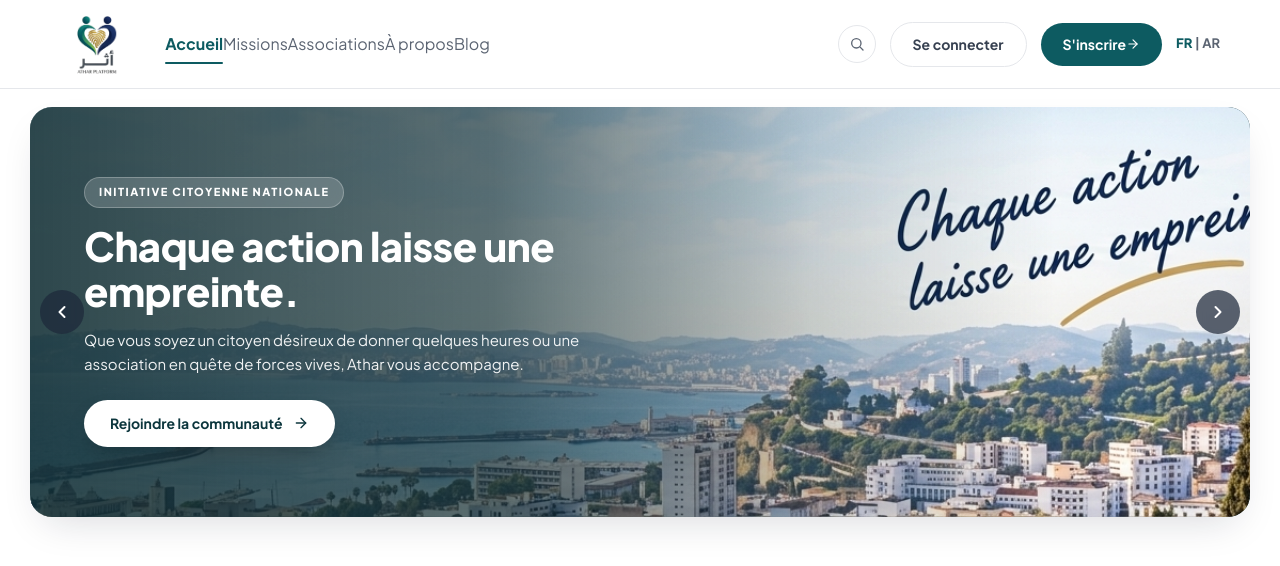
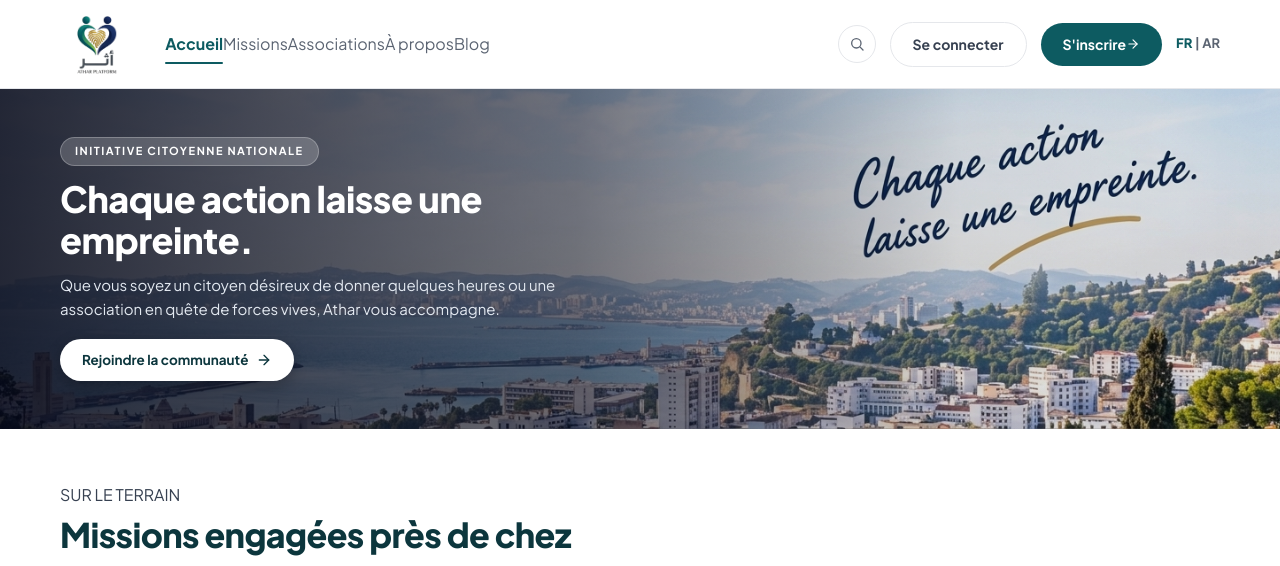
Before and after one commit to meyladj/athar, a React (Vite) app in the folder Ather_UI/: page / in a window 1280 px wide. Shown: the top 566 px of the page. Built offline with nearby package versions, Linux system fonts and the light colour scheme.

Commit message:
feat: conserver uniquement la banniere panoramique originale avec 'Chaque action laisse une empreinte'

```diff
--- a/Ather_UI/src/App.jsx
+++ b/Ather_UI/src/App.jsx
@@ -162,33 +162,6 @@ export default function App() {
 
   // Category filter for missions
   const [selectedCategoryFilter, setSelectedCategoryFilter] = useState('Toutes');
-
-  // Hero panoramic slider state
-  const [currentHeroSlide, setCurrentHeroSlide] = useState(0);
-  const heroSlides = [
-    {
-      image: "/assets/algeria-panoramic.jpg",
-      badge: "INITIATIVE CITOYENNE NATIONALE",
-      title: "Chaque action laisse une empreinte.",
-      desc: "Que vous soyez un citoyen désireux de donner quelques heures ou une association en quête de forces vives, Athar vous accompagne.",
-      buttonText: "Rejoindre la communauté",
-      action: () => openSignup('choice')
-    },
-    {
-      image: "/assets/hero-banner-full.jpg",
-      badge: "ENGAGEMENT CITOYEN & SOLIDARITÉ",
-      title: "Ensemble pour une Algérie solidaire.",
-      desc: "Plus de 12 500 bénévoles et 350 associations déjà mobilisés à travers les 58 wilayas pour créer un impact réel.",
-      buttonText: "Découvrir les missions",
-      action: () => {
-        const el = document.getElementById('missions');
-        if (el) el.scrollIntoView({ behavior: 'smooth' });
-      }
-    }
-  ];
-
-  const nextSlide = () => setCurrentHeroSlide((prev) => (prev + 1) % heroSlides.length);
-  const prevSlide = () => setCurrentHeroSlide((prev) => (prev - 1 + heroSlides.length) % heroSlides.length);
 
   // Initial skeleton loading timer
   useEffect(() => {
@@ -464,58 +437,37 @@ export default function App() {
         </div>
       </header>
 
-      {/* HERO PANORAMIQUE BANNER (comme la capture d'écran) */}
-      <section className="panoramic-hero-wrapper" id="accueil">
-        <div className="panoramic-hero-slider">
-          {heroSlides.map((slide, idx) => (
-            <div
-              key={idx}
-              className={`panoramic-hero-slide ${idx === currentHeroSlide ? 'active' : ''}`}
-            >
-              <img
-                src={slide.image}
-                alt={slide.title}
-                className="panoramic-hero-img"
-              />
-              <div className="panoramic-hero-overlay"></div>
-              <div className="panoramic-hero-content">
-                <span className="panoramic-hero-badge">
-                  {slide.badge}
-                </span>
-                <h1 className="panoramic-hero-title">
-                  {slide.title}
-                </h1>
-                <p className="panoramic-hero-desc">
-                  {slide.desc}
-                </p>
-                <div>
-                  <button
-                    onClick={slide.action}
-                    className="panoramic-hero-btn"
-                  >
-                    <span>{slide.buttonText}</span>
-                    <IconArrowRight className="w-4 h-4" />
-                  </button>
-                </div>
+      {/* BANNIÈRE PANORAMIQUE ORIGINALE (La toute première fois - Photo unique) */}
+      <section className="panoramic-banner" id="accueil">
+        <div className="panoramic-banner-inner">
+          <img
+            src="/assets/algeria-panoramic.jpg"
+            alt="Chaque action laisse une empreinte - Baie d'Alger"
+            className="panoramic-banner-img"
+          />
+          <div className="panoramic-banner-overlay"></div>
+          <div className="wrap panoramic-banner-content">
+            <div className="panoramic-banner-text">
+              <span className="panoramic-banner-badge">
+                Initiative Citoyenne Nationale
+              </span>
+              <h1 className="panoramic-banner-title">
+                Chaque action laisse une empreinte.
+              </h1>
+              <p className="panoramic-banner-desc">
+                Que vous soyez un citoyen désireux de donner quelques heures ou une association en quête de forces vives, Athar vous accompagne.
+              </p>
+              <div className="panoramic-banner-action">
+                <button
+                  onClick={() => openSignup('choice')}
+                  className="panoramic-banner-btn"
+                >
+                  <span>Rejoindre la communauté</span>
+                  <IconArrowRight className="w-4 h-4" />
+                </button>
               </div>
             </div>
-          ))}
-
-          {/* Flèches latérales */}
-          <button
-            onClick={prevSlide}
-            className="panoramic-arrow prev"
-            aria-label="Diapositive précédente"
-          >
-            <IconChevronLeft className="w-5 h-5" />
-          </button>
-          <button
-            onClick={nextSlide}
-            className="panoramic-arrow next"
-            aria-label="Diapositive suivante"
-          >
-            <IconChevronRight className="w-5 h-5" />
-          </button>
+          </div>
         </div>
       </section>
 
--- a/Ather_UI/src/style.css
+++ b/Ather_UI/src/style.css
@@ -33,142 +33,117 @@ header{background:#fff;border-bottom:1px solid var(--gris);position:sticky;top:0
 .lang{font-size:13px;font-weight:700;color:#5b6472;cursor:pointer}
 .lang b{color:var(--vert)}
 
-/* ===== HERO PANORAMIQUE (comme la capture d'écran) ===== */
-.panoramic-hero-wrapper{
-  position:relative;
-  width:100%;
-  max-width:1380px;
-  margin:18px auto 0;
-  padding:0 30px;
+/* ===== BANNIÈRE PANORAMIQUE ORIGINALE (La toute première fois) ===== */
+.panoramic-banner {
+  position: relative;
+  overflow: hidden;
+  background: #0f172a;
+  color: #fff;
+  width: 100%;
 }
-.panoramic-hero-slider{
-  position:relative;
-  width:100%;
-  min-height:380px;
-  height:410px;
-  border-radius:22px;
-  overflow:hidden;
-  box-shadow:0 16px 40px -15px rgba(15,23,42,.18);
-  background:#0c2a30;
+.panoramic-banner-inner {
+  position: relative;
+  width: 100%;
+  height: 340px;
 }
-.panoramic-hero-slide{
-  position:absolute;
-  inset:0;
-  width:100%;
-  height:100%;
-  opacity:0;
-  pointer-events:none;
-  transition:opacity .5s ease;
+.panoramic-banner-img {
+  position: absolute;
+  inset: 0;
+  width: 100%;
+  height: 100%;
+  object-fit: cover;
+  object-position: center 36%;
+  opacity: 0.9;
+  image-rendering: -webkit-optimize-contrast;
 }
-.panoramic-hero-slide.active{
-  opacity:1;
-  pointer-events:auto;
+.panoramic-banner-overlay {
+  position: absolute;
+  inset: 0;
+  background: linear-gradient(90deg, rgba(2, 6, 23, 0.85) 0%, rgba(2, 6, 23, 0.5) 45%, rgba(2, 6, 23, 0.05) 75%, transparent 100%);
+  z-index: 1;
 }
-.panoramic-hero-img{
-  position:absolute;
-  inset:0;
-  width:100%;
-  height:100%;
-  object-fit:cover;
-  object-position:center 36%;
-  image-rendering:-webkit-optimize-contrast;
+.panoramic-banner-content {
+  position: relative;
+  z-index: 2;
+  height: 100%;
+  display: flex;
+  align-items: center;
 }
-.panoramic-hero-overlay{
-  position:absolute;
-  inset:0;
-  background:linear-gradient(90deg, rgba(12,42,48,.86) 0%, rgba(12,42,48,.66) 38%, rgba(12,42,48,.18) 64%, rgba(12,42,48,0) 84%);
-  z-index:1;
+.panoramic-banner-text {
+  max-width: 580px;
+  display: flex;
+  flex-direction: column;
+  gap: 12px;
 }
-.panoramic-hero-content{
-  position:relative;
-  z-index:2;
-  height:100%;
-  display:flex;
-  flex-direction:column;
-  justify-content:center;
-  padding:0 54px;
-  max-width:650px;
-  color:#fff;
+.panoramic-banner-badge {
+  display: inline-flex;
+  align-items: center;
+  width: fit-content;
+  padding: 5px 14px;
+  border-radius: 999px;
+  background: rgba(255, 255, 255, 0.2);
+  backdrop-filter: blur(8px);
+  color: #fff;
+  font-size: 11px;
+  font-weight: 700;
+  letter-spacing: 1.5px;
+  text-transform: uppercase;
+  border: 1px solid rgba(255, 255, 255, 0.25);
 }
-.panoramic-hero-badge{
-  display:inline-flex;
-  align-items:center;
-  width:fit-content;
-  background:rgba(255,255,255,.18);
-  backdrop-filter:blur(6px);
-  color:#ffffff;
-  font-size:11px;
-  font-weight:800;
-  letter-spacing:1.5px;
-  text-transform:uppercase;
-  padding:6px 14px;
-  border-radius:999px;
-  margin-bottom:16px;
-  border:1px solid rgba(255,255,255,.25);
+.panoramic-banner-title {
+  font-size: 36px;
+  font-weight: 800;
+  color: #fff;
+  line-height: 1.15;
+  letter-spacing: -0.5px;
+  margin: 0;
 }
-.panoramic-hero-title{
-  font-size:40px;
-  line-height:1.12;
-  font-weight:800;
-  color:#ffffff;
-  letter-spacing:-.5px;
-  margin-bottom:14px;
+.panoramic-banner-desc {
+  font-size: 15px;
+  line-height: 1.6;
+  color: #e2e8f0;
+  margin: 0;
+  max-width: 520px;
 }
-.panoramic-hero-desc{
-  font-size:15px;
-  line-height:1.6;
-  color:rgba(255,255,255,.92);
-  margin-bottom:24px;
-  max-width:530px;
+.panoramic-banner-action {
+  padding-top: 6px;
 }
-.panoramic-hero-btn{
-  display:inline-flex;
-  align-items:center;
-  gap:10px;
-  background:#ffffff;
-  color:var(--bleu);
-  font-family:inherit;
-  font-weight:700;
-  font-size:14px;
-  padding:13px 26px;
-  border-radius:999px;
-  border:none;
-  cursor:pointer;
-  box-shadow:0 10px 25px -8px rgba(0,0,0,.3);
-  transition:all .2s ease;
-  width:fit-content;
+.panoramic-banner-btn {
+  display: inline-flex;
+  align-items: center;
+  gap: 8px;
+  padding: 11px 22px;
+  border-radius: 999px;
+  background: #fff;
+  color: #0c363d;
+  font-family: inherit;
+  font-weight: 700;
+  font-size: 13.5px;
+  border: none;
+  cursor: pointer;
+  box-shadow: 0 4px 14px rgba(0, 0, 0, 0.25);
+  transition: all 0.15s ease;
 }
-.panoramic-hero-btn:hover{
-  background:#f8fafc;
-  transform:translateY(-2px);
-  box-shadow:0 14px 30px -8px rgba(0,0,0,.4);
-  color:var(--vert);
+.panoramic-banner-btn:hover {
+  background: #f1f5f9;
+  transform: translateY(-1px);
+  box-shadow: 0 6px 18px rgba(0, 0, 0, 0.35);
+  color: var(--vert);
 }
 
-/* Flèches latérales du slider */
-.panoramic-arrow{
-  position:absolute;
-  top:50%;
-  transform:translateY(-50%);
-  width:44px;
-  height:44px;
-  border-radius:50%;
-  background:rgba(30,41,59,.72);
-  color:#ffffff;
-  display:grid;
-  place-items:center;
-  border:none;
-  cursor:pointer;
-  z-index:10;
-  transition:all .2s ease;
-  backdrop-filter:blur(4px);
+@media (max-width: 768px) {
+  .panoramic-banner-inner {
+    height: auto;
+    min-height: 320px;
+    padding: 44px 0;
+  }
+  .panoramic-banner-title {
+    font-size: 26px;
+  }
+  .panoramic-banner-desc {
+    font-size: 13.5px;
+  }
 }
-.panoramic-arrow:hover{
-  background:rgba(15,23,42,.92);
-  transform:translateY(-50%) scale(1.08);
-}
-.panoramic-arrow.prev{left:10px}
-.panoramic-arrow.next{right:10px}
 
 /* ===== DÉFINITION + STATISTIQUES (style Wyze) ===== */
 .about{padding:78px 0 66px;background:#fff}
```
